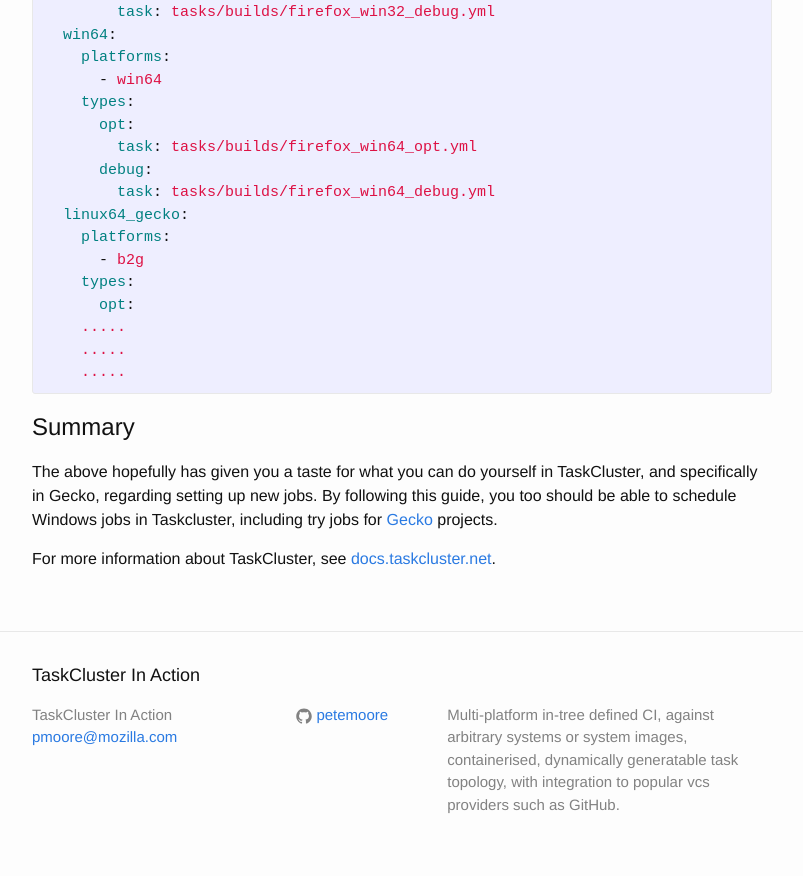
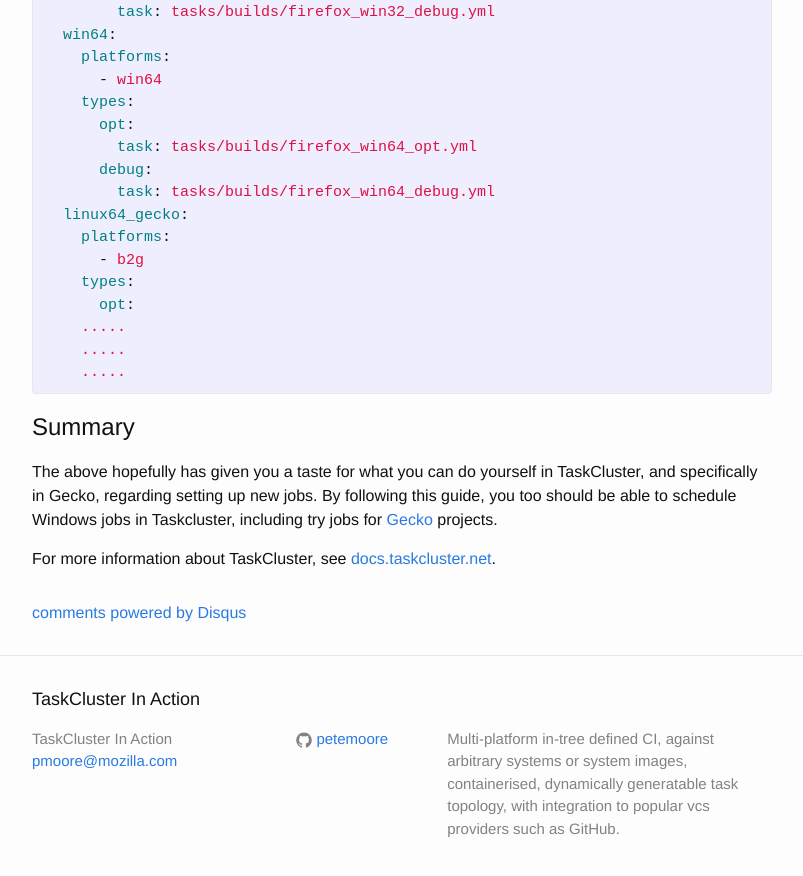
Before and after one commit to petemoore/petemoore.github.io, a Jekyll site: the page built from _posts/2015-09-30-building-firefox-for-windows-on-try-using-taskcluster.markdown, in a window 1280 px wide and 900 px high, scrolled down 14461 px. Shown: the top 876 px of the window, without its empty margins (238-1041 px from the left). Built offline with Jekyll 4.4.1, drawn with Linux system fonts in a browser that asks for light colours; comment, search, counter and statistics services are not loaded.

Commit message:
Added disqus comments to blog

```diff
--- a/_config.yml
+++ b/_config.yml
@@ -7,7 +7,8 @@
   to popular vcs providers such as GitHub.
 baseurl: "" # the subpath of your site, e.g. /blog/
 url: "http://petemoore.github.io" # the base hostname & protocol for your site
-github_username:  petemoore
+github_username: petemoore
+disqus_username: worc0260
 
 # Build settings
 markdown: kramdown
--- a/_includes/head.html
+++ b/_includes/head.html
@@ -9,4 +9,16 @@
   <link rel="stylesheet" href="{{ "/css/main.css" | prepend: site.baseurl }}">
   <link rel="canonical" href="{{ page.url | replace:'index.html','' | prepend: site.baseurl | prepend: site.url }}">
   <link rel="alternate" type="application/rss+xml" title="{{ site.title }}" href="{{ "/feed.xml" | prepend: site.baseurl | prepend: site.url }}" />
+    {% if site.disqus_username  and page.id %}
+    <script type="text/javascript">
+      var disqus_shortname = '{{ site.disqus_username }}';
+      var disqus_identifier = '{{ page.id }}';
+      var disqus_url = '{{ site.url }}';
+      (function() {
+        var dsq = document.createElement('script'); dsq.type = 'text/javascript'; dsq.async = true;
+        dsq.src = '//' + disqus_shortname + '.disqus.com/embed.js';
+        (document.getElementsByTagName('head')[0] || document.getElementsByTagName('body')[0]).appendChild(dsq);
+      })();
+    </script>
+    {% endif %}
 </head>
--- a/_layouts/post.html
+++ b/_layouts/post.html
@@ -13,3 +13,7 @@
   </article>
 
 </div>
+{% if site.disqus_username and page.id %}
+<div id="disqus_thread"></div>
+<a href="http://disqus.com" class="dsq-brlink">comments powered by <span class="logo-disqus">Disqus</span></a>
+{% endif %}
```
